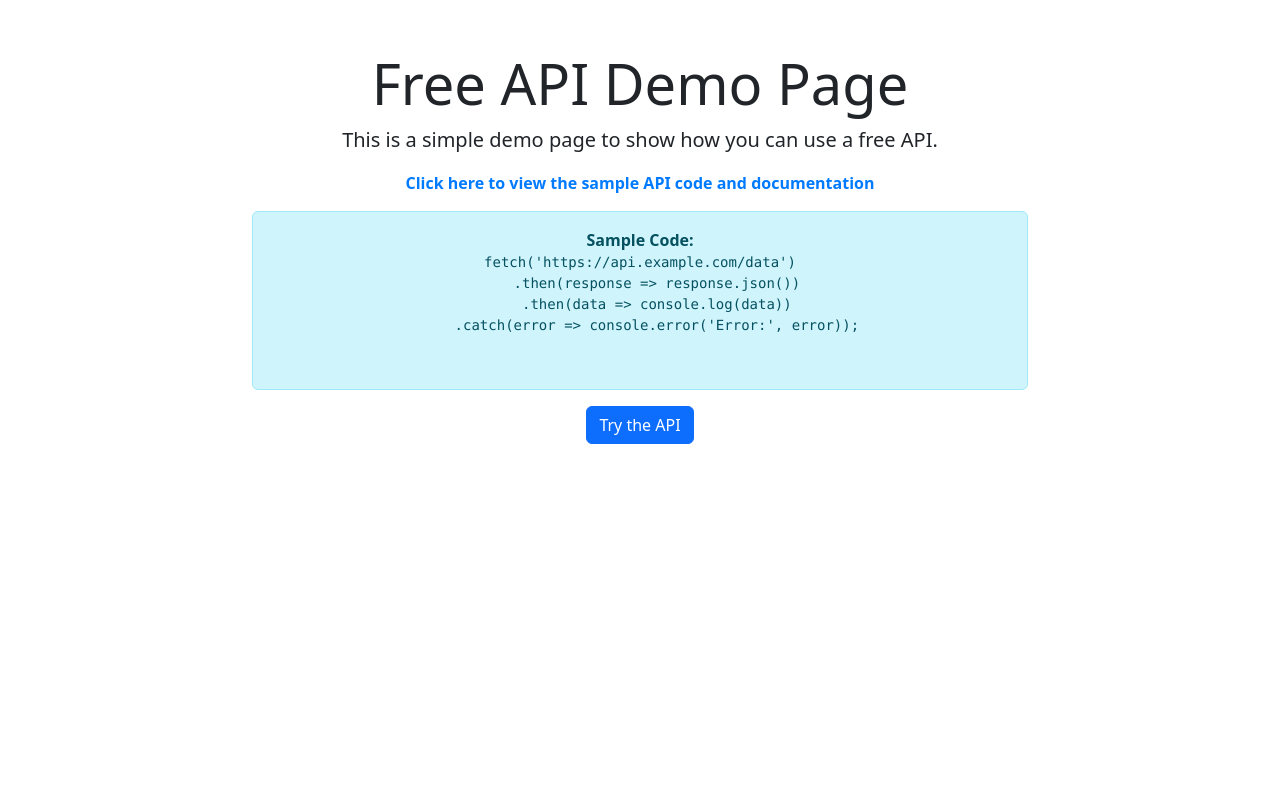
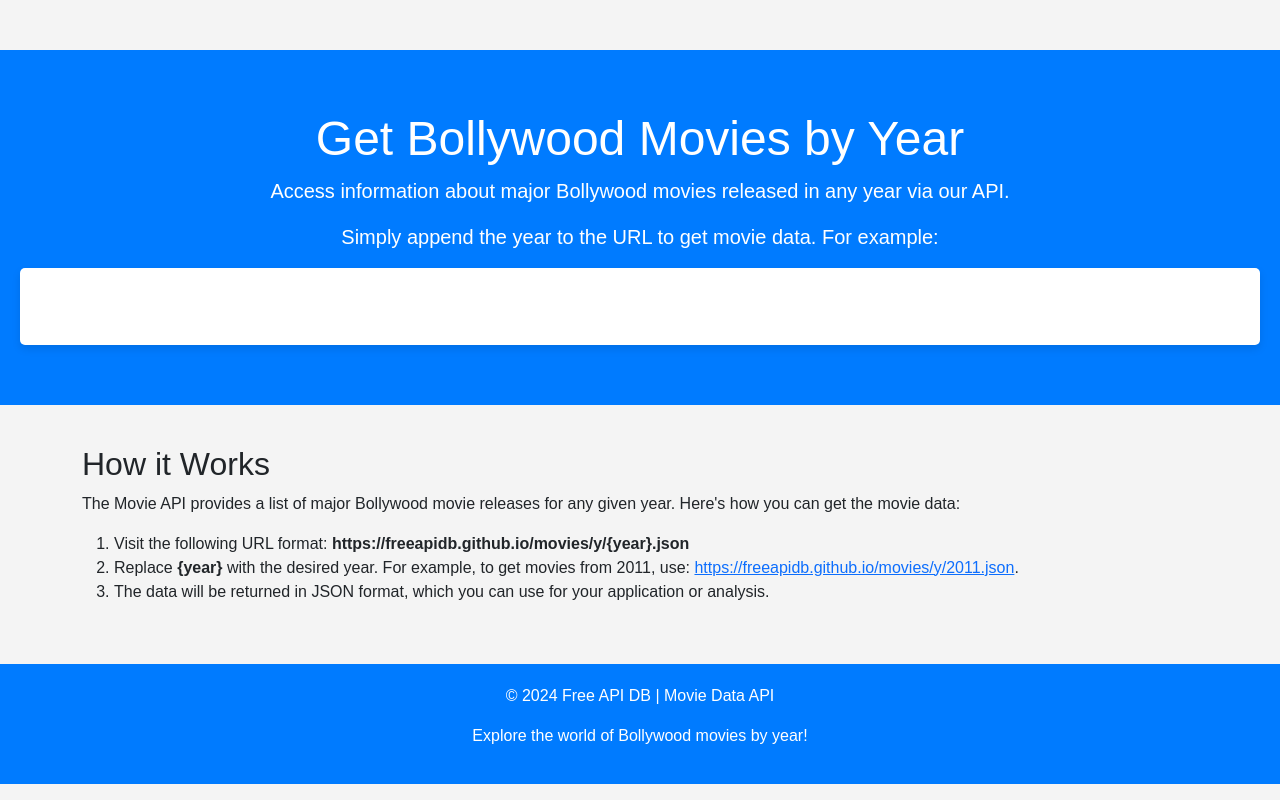
Before and after one commit to FreeAPIDB/movies, a plain HTML site: page index.html in a window 1280 px wide. Drawn offline with nearby package versions, Linux system fonts and the light colour scheme.

Commit message:
Update index.html

```diff
--- a/index.html
+++ b/index.html
@@ -3,52 +3,81 @@
 <head>
     <meta charset="UTF-8">
     <meta name="viewport" content="width=device-width, initial-scale=1.0">
-    <title>Free API Demo</title>
-    <!-- Bootstrap CSS link -->
+    <title>Movie API - Get Movies by Year</title>
     <link href="https://cdn.jsdelivr.net/npm/bootstrap@5.3.0-alpha1/dist/css/bootstrap.min.css" rel="stylesheet">
     <style>
         body {
             padding-top: 50px;
+            background-color: #f4f4f4;
+            font-family: Arial, sans-serif;
         }
-        .demo-container {
-            max-width: 800px;
-            margin: 0 auto;
+        .hero-section {
+            background-color: #007bff;
+            color: white;
+            padding: 60px 20px;
             text-align: center;
         }
-        .code-link {
-            text-decoration: none;
-            color: #007bff;
-            font-weight: bold;
+        .hero-section h1 {
+            font-size: 3rem;
+        }
+        .hero-section p {
+            font-size: 1.25rem;
+        }
+        .content-section {
+            margin-top: 40px;
+        }
+        .url-display {
+            font-size: 1.2rem;
+            font-family: monospace;
+            word-break: break-word;
+            background-color: #ffffff;
+            padding: 10px;
+            border-radius: 5px;
+            box-shadow: 0 4px 8px rgba(0, 0, 0, 0.1);
+        }
+        .footer {
+            margin-top: 60px;
+            text-align: center;
+            padding: 20px;
+            background-color: #007bff;
+            color: white;
         }
     </style>
 </head>
 <body>
-    <div class="container demo-container">
-        <h1 class="display-4">Free API Demo Page</h1>
-        <p class="lead">This is a simple demo page to show how you can use a free API.</p>
 
-        <!-- Sample API Code Link -->
-        <p>
-            <a href="https://example.com/api-docs" target="_blank" class="code-link">Click here to view the sample API code and documentation</a>
-        </p>
+    <!-- Hero Section -->
+    <div class="hero-section">
+        <h1>Get Bollywood Movies by Year</h1>
+        <p>Access information about major Bollywood movies released in any year via our API.</p>
+        <p>Simply append the year to the URL to get movie data. For example:</p>
+        <div class="url-display">
+            <strong>URL Example:</strong> <br>
+            <a href="https://freeapidb.github.io/movies/y/2011.json" target="_blank" class="text-decoration-none text-white">
+                https://freeapidb.github.io/movies/y/2011.json
+            </a>
+        </div>
+    </div>
 
-        <!-- Sample API Demo Section -->
-        <div class="alert alert-info">
-            <strong>Sample Code:</strong>
-            <pre>
-fetch('https://api.example.com/data')
-    .then(response => response.json())
-    .then(data => console.log(data))
-    .catch(error => console.error('Error:', error));
-            </pre>
-        </div>
+    <!-- Content Section -->
+    <div class="container content-section">
+        <h2>How it Works</h2>
+        <p>The Movie API provides a list of major Bollywood movie releases for any given year. Here's how you can get the movie data:</p>
+        <ol>
+            <li>Visit the following URL format: <strong>https://freeapidb.github.io/movies/y/{year}.json</strong></li>
+            <li>Replace <strong>{year}</strong> with the desired year. For example, to get movies from 2011, use: <a href="https://freeapidb.github.io/movies/y/2011.json" target="_blank">https://freeapidb.github.io/movies/y/2011.json</a>.</li>
+            <li>The data will be returned in JSON format, which you can use for your application or analysis.</li>
+        </ol>
+    </div>
 
-        <!-- Bootstrap button (for future demo usage) -->
-        <button class="btn btn-primary">Try the API</button>
+    <!-- Footer -->
+    <div class="footer">
+        <p>&copy; 2024 Free API DB | Movie Data API</p>
+        <p>Explore the world of Bollywood movies by year!</p>
     </div>
 
     <!-- Bootstrap JS & Popper.js -->
     <script src="https://cdn.jsdelivr.net/npm/@popperjs/core@2.11.6/dist/umd/popper.min.js"></script>
     <script src="https://cdn.jsdelivr.net/npm/bootstrap@5.3.0-alpha1/dist/js/bootstrap.min.js"></script>
 </body>
-              </html>
+</html>
```
